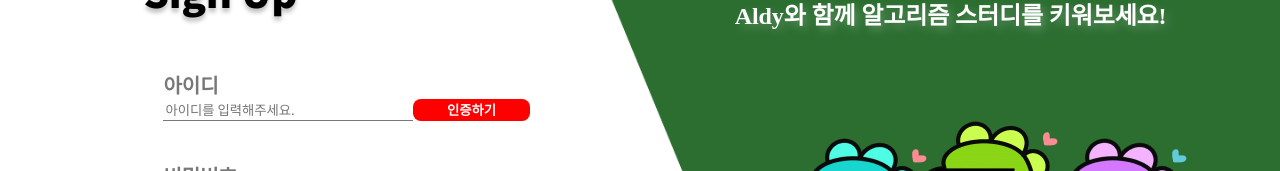
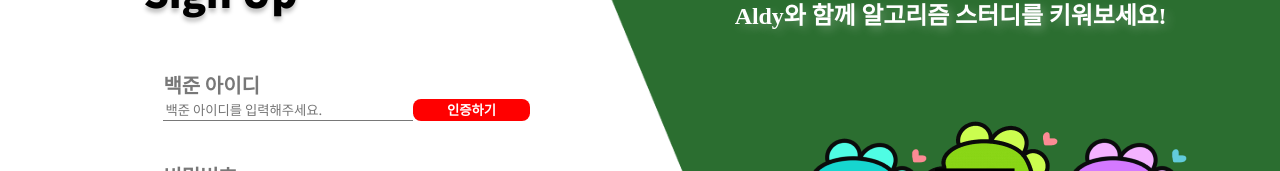
Before and after one commit to seho27060/ALDY, a React (Create React App) app in the folder aldy/: page /signup in a window 1280 px wide. Shown: the part 395-566 px from the top of the page. Built offline with nearby package versions, Linux system fonts and the light colour scheme; the HTML template or start-up script is replaced by a standard one.

Commit message:
[FE] sytle : 로그인 -> 백준 로그인 변경

```diff
--- a/aldy/src/pages/auth/Signup.js
+++ b/aldy/src/pages/auth/Signup.js
@@ -20,9 +20,9 @@ const Signup = () => {
           <div className="nnnnnn">Sign Up</div>
           <form>
             <div className="form-title">
-              <div>아이디</div>
+              <div>백준 아이디</div>
               <div className="form-title-id">
-                <input placeholder="아이디를 입력해주세요."></input>
+                <input placeholder="백준 아이디를 입력해주세요."></input>
                 <RedButton>인증하기</RedButton>
               </div>
             </div>
```
